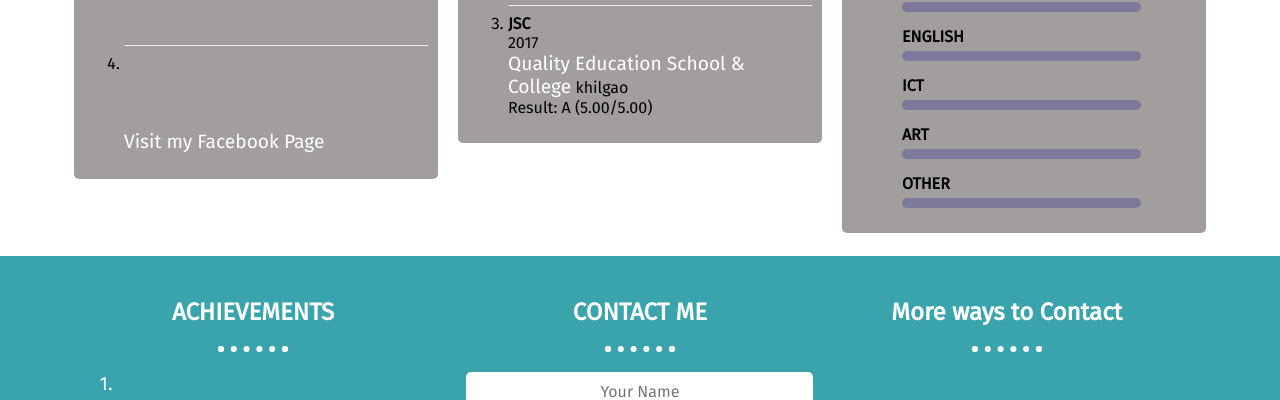
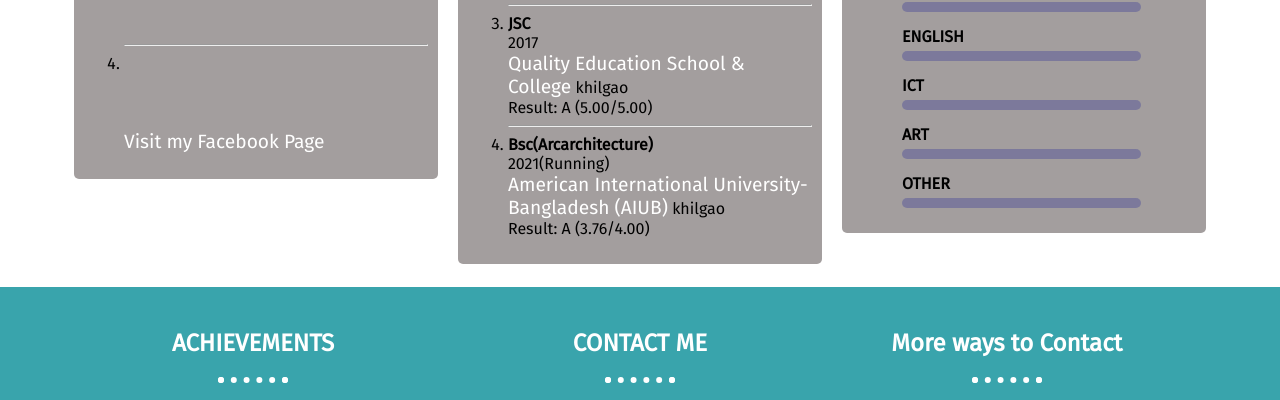
Before and after one commit to FarhanChowdhury738/maahima-, a plain HTML site: page index.html in a window 1280 px wide. Shown: the part 1825-2225 px from the top of the page. Drawn offline with Linux system fonts and the light colour scheme.

Commit message:
Update index.html

```diff
--- a/index.html
+++ b/index.html
@@ -183,8 +183,15 @@
                             khilgao
                             <br>
                             Result: A (5.00/5.00) <br>
-
-
+                             <hr>
+                         </li>
+                            <li>
+                            <strong>Bsc(Arcarchitecture)</strong> <br>
+                            2021(Running)<br>
+                            <a href="https://www.aiub.edu/">American International University-Bangladesh (AIUB)</a>
+                            khilgao
+                            <br>
+                            Result: A (3.76/4.00) <br>
                          </li>
                     </ol>
                 </div>
```
